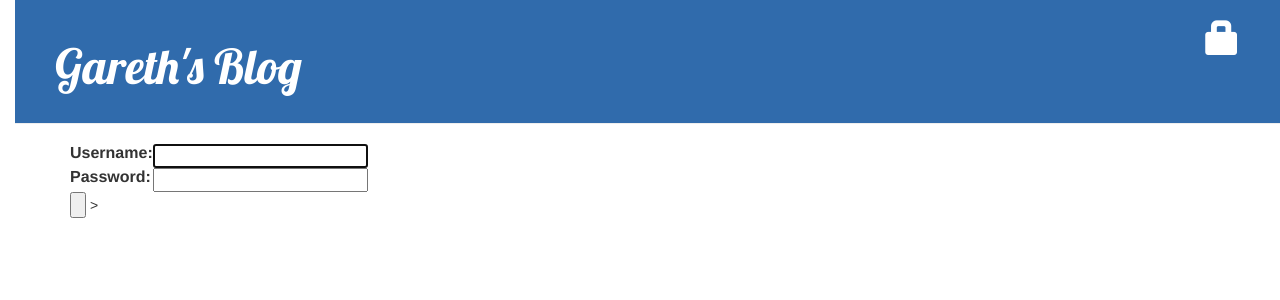
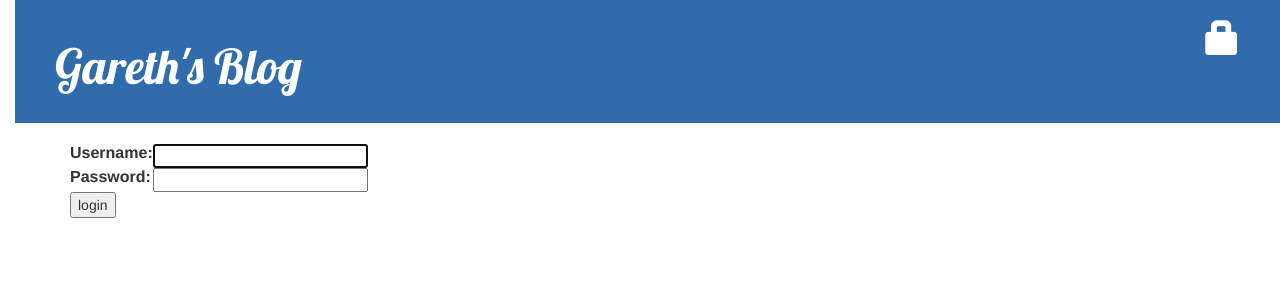
Before and after one commit to Gmiller290488/myBlog, a Django app: page /accounts/login/ in a window 1280 px wide. Shown: the top 300 px of the page. Run offline with Django 3.2, Linux system fonts and the light colour scheme; parts of the project's set-up code (start-up, migrations or seed data) failed here and were passed over; some libraries are stand-ins or nearby versions.

Commit message:
Fixed a couple of typos

```diff
--- a/myblog/blog/templates/registration/login.html
+++ b/myblog/blog/templates/registration/login.html
@@ -19,7 +19,7 @@
                 </tr>
             </table>
 
-        <input type="submit" value=""login" />
-        <input type="hidden" name="next" value="{{ next }}" />>
+        <input type="submit" value="login" />
+        <input type="hidden" name="next" value="{{ next }}" />
     </form>
 {% endblock %}
```
